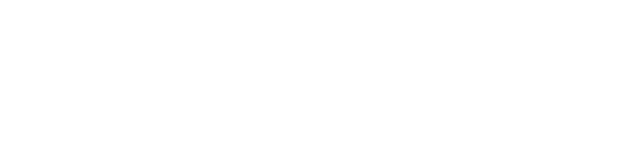
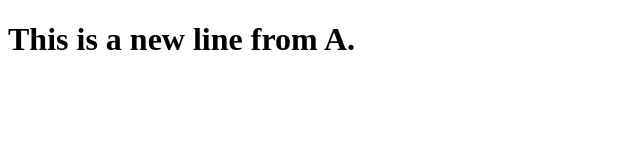
Before and after one commit to navypierchica/example2, a plain HTML site: page index.html in a window 1280 px wide. Shown: the whole page, without its empty margins (0-640 px from the left). Drawn offline with Linux system fonts and the light colour scheme.

Commit message:
Add a new line

```diff
--- a/index.html
+++ b/index.html
@@ -5,5 +5,7 @@
     <meta name="viewport" content="width=device-width, initial-scale=1.0" />
     <title>Document</title>
   </head>
-  <body></body>
+  <body>
+    <h1>This is a new line from A.</h1>
+  </body>
 </html>
```
